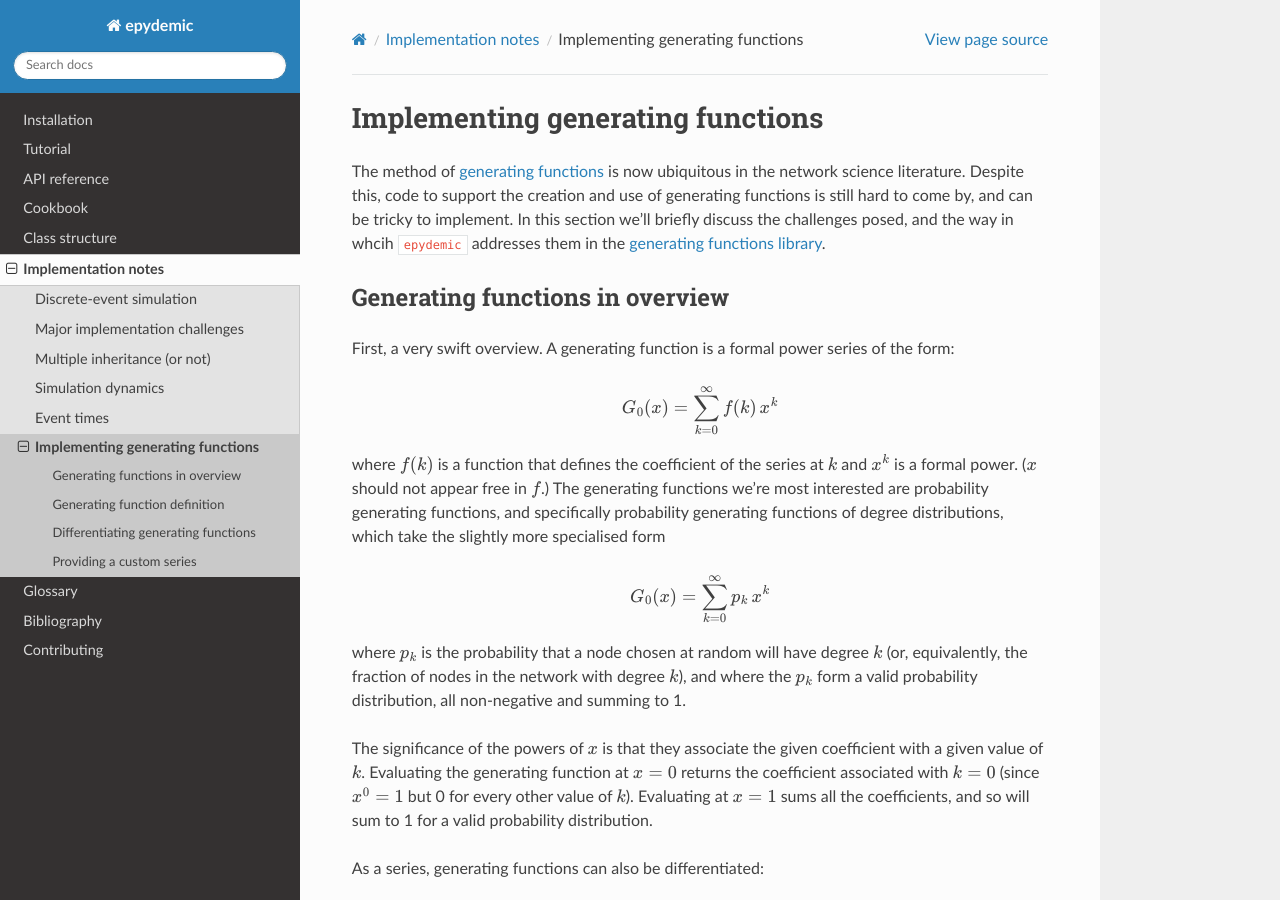
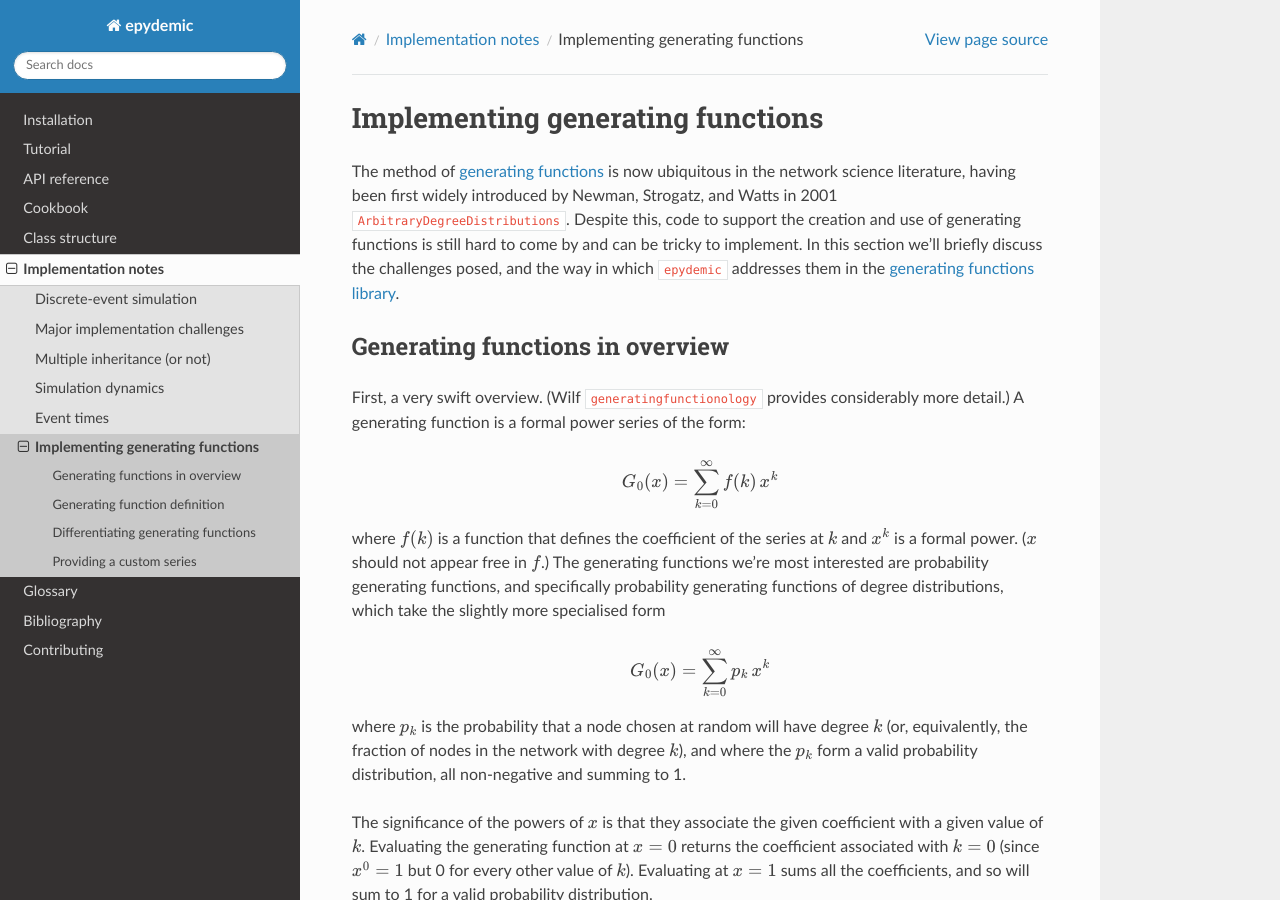
Before and after one commit to simoninireland/epydemic, a Sphinx documentation site: the page built from doc/implementation/gf-maths.rst, in a window 1280 px wide and 900 px high. Built offline with Sphinx 7.4.7 and the Read the Docs theme 2.0.0, drawn with Linux system fonts in a browser that asks for light colours; cross-references to code outside the pages are shown as plain code.

Commit message:
Added references to Wilf and Newman, Strogatz, and Watts

```diff
--- a/doc/implementation/gf-maths.rst
+++ b/doc/implementation/gf-maths.rst
@@ -6,18 +6,21 @@ Implementing generating functions
 ==================================
 
 The method of :term:`generating functions` is now ubiquitous in the
-network science literature. Despite this, code to support the
-creation and use of generating functions is still hard to come by, and
-can be tricky to implement. In this section we'll briefly discuss the
-challenges posed, and the way in whcih ``epydemic`` addresses them in
-the :ref:`generating functions library <gf>`.
+network science literature, having been first widely introduced by
+Newman, Strogatz, and Watts in 2001 :cite:`ArbitraryDegreeDistributions`.
+Despite this, code to support the creation and use of generating
+functions is still hard to come by and can be tricky to implement. In
+this section we'll briefly discuss the challenges posed, and the way
+in which ``epydemic`` addresses them in the :ref:`generating functions
+library <gf>`.
 
 
 Generating functions in overview
 --------------------------------
 
-First, a very swift overview. A generating function is a formal power
-series of the form:
+First, a very swift overview. (Wilf :cite:`generatingfunctionology`
+provides considerably more detail.) A generating function is a formal
+power series of the form:
 
 .. math::
 
```
